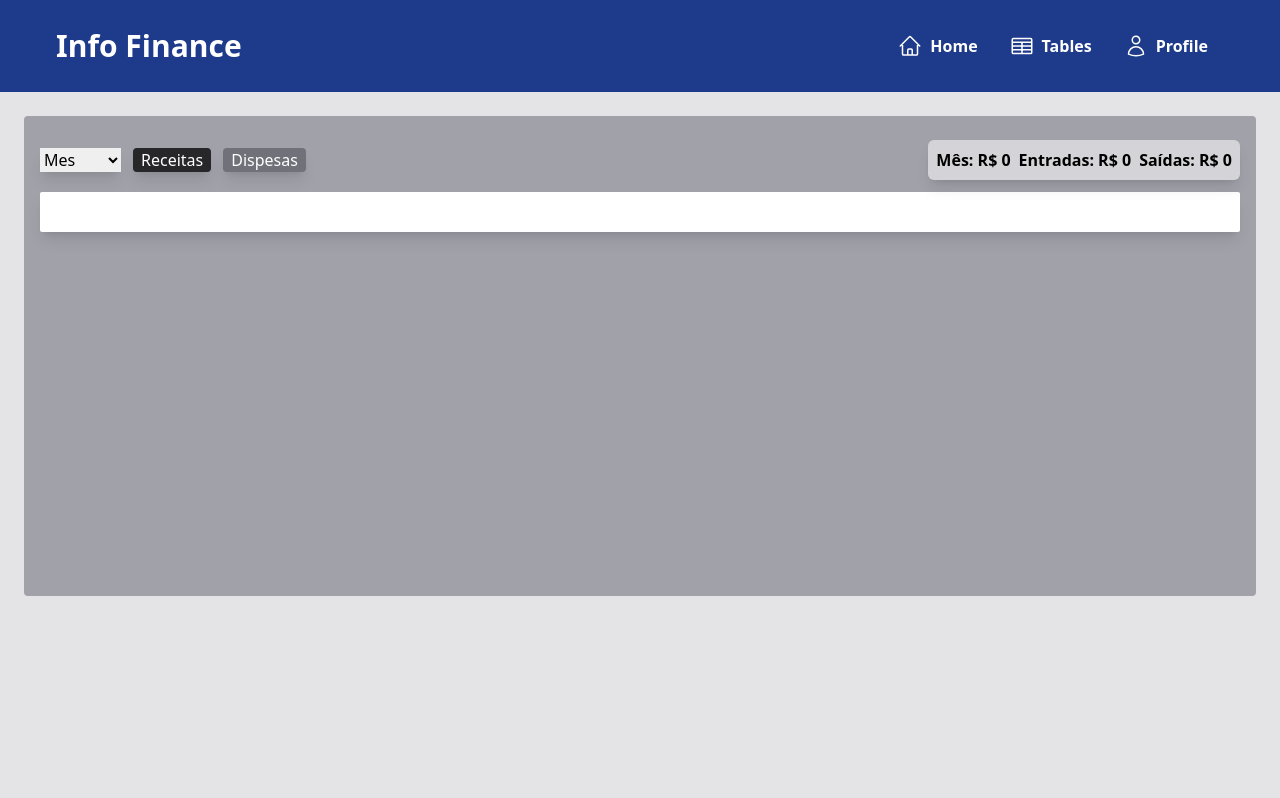
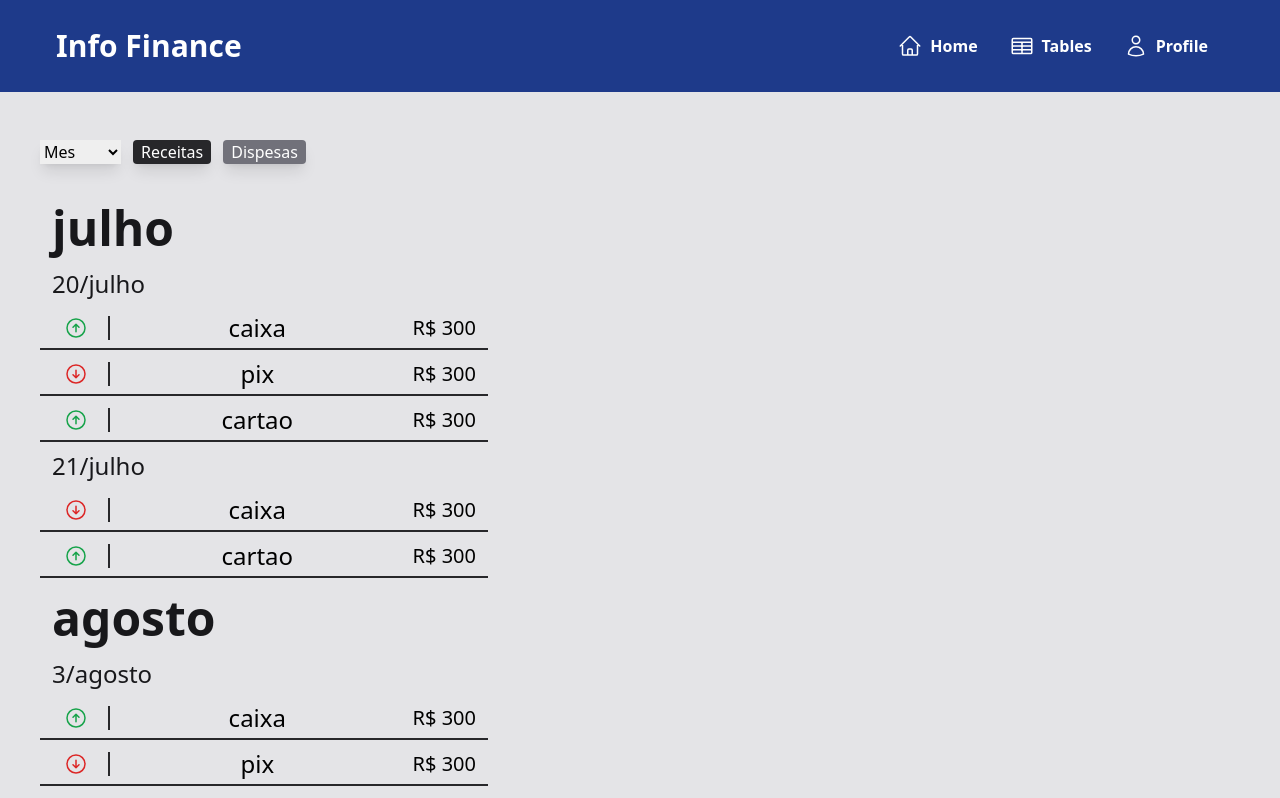
Before and after one commit to JPPaiao/info-finance, a React (Vite) app: page /dashboard/tables in a window 1280 px wide. Shown: the top 798 px of the page. Built offline with nearby package versions, Linux system fonts and the light colour scheme.

Commit message:
Adicionado a nova visualização da tabela do mês

```diff
--- /dev/null
+++ b/src/components/tableRows/index.jsx
@@ -0,0 +1,141 @@
+import { UpIcon, DownIcon } from "../icons/icons"
+
+function TableRows() {
+
+    // Dados que vamos receber do back-end
+    const dataMonths = {
+        julho: {
+            20: [
+                {
+                    id: 1,
+                    value: 300,
+                    date: "20/07/2023",
+                    desciption: "input",
+                    text: "caixa"
+                },
+                {
+                    id: 2,
+                    value: 300,
+                    date: "20/07/2023",
+                    desciption: "output",
+                    text: "pix"
+                },
+                {
+                    id: 3,
+                    value: 300,
+                    date: "20/07/2023",
+                    desciption: "input",
+                    text: "cartao"
+                },
+            ],
+            21: [
+                {
+                    id: 1,
+                    value: 300,
+                    date: "21/07/2023",
+                    desciption: "output",
+                    text: "caixa"
+                },
+                {
+                    id: 2,
+                    value: 300,
+                    date: "21/07/2023",
+                    desciption: "input",
+                    text: "cartao"
+                },
+            ]
+        },
+        agosto: {
+            3: [
+                {
+                    id: 1,
+                    value: 300,
+                    date: "3/08/2023",
+                    desciption: "input",
+                    text: "caixa"
+                },
+                {
+                    id: 2,
+                    value: 300,
+                    date: "3/08/2023",
+                    desciption: "output",
+                    text: "pix"
+                },
+                {
+                    id: 3,
+                    value: 300,
+                    date: "3/08/2023",
+                    desciption: "input",
+                    text: "cartao"
+                },
+            ],
+            4: [
+                {
+                    id: 1,
+                    value: 300,
+                    date: "4/08/2023",
+                    desciption: "output",
+                    text: "caixa"
+                },
+                {
+                    id: 2,
+                    value: 300,
+                    date: "4/08/2023",
+                    desciption: "input",
+                    text: "cartao"
+                },
+            ]
+        }
+    }
+    const months = Object.keys(dataMonths)
+
+    return (
+        <div className="w-full mt-7">
+            {
+                months.map(month => {
+                    return (
+                        <>
+                            <h1 className="text-5xl p-3 font-semibold text-zinc-900">
+                                {month}
+                            </h1>
+                            {
+                                Object.keys(dataMonths[month]).map(day => {
+                                    return (
+                                        <div>
+                                            <h2 className="text-2xl px-3 py-1 font-medium text-zinc-900">
+                                                {day}/{month}
+                                            </h2>
+                                            {
+                                                dataMonths[month][day].map(data => {
+                                                    let icon = data.desciption == "input" ? <UpIcon classname={"text-green-600"} /> : <DownIcon classname={"text-red-600"} />
+
+                                                    return (
+                                                        <div
+                                                            className="flex gap-1 justify-between max-w-md items-center text-xl my-1 p-1 border-b-2 border-zinc-800"
+                                                        >
+                                                            <span className="border-r-2 border-zinc-800 px-5">
+                                                                {icon}
+                                                            </span>
+                                                            <span className="text-2xl px-3">
+                                                                {data.text}
+                                                            </span>
+                                                            <span className="text-xl px-2">
+                                                                R$ {data.value}
+                                                            </span>
+                                                        </div>
+                                                    )
+                                                })
+                                            }
+                                        </div>
+                                    )
+                                })
+                            }
+                        </>
+                    )
+                })
+            }
+        </div>
+    )
+}
+
+export { TableRows }
--- a/src/index.css
+++ b/src/index.css
@@ -3,5 +3,5 @@
 @tailwind utilities;
 
 body {
-    @apply h-screen w-full font-sans
+    @apply h-screen w-full font-sans bg-zinc-200
 }
--- a/src/routes/dashboard/index.jsx
+++ b/src/routes/dashboard/index.jsx
@@ -20,7 +20,7 @@ function Dashboard() {
     const matches = useMatches()
 
     return (
-        <div className="h-screen w-full bg-zinc-200">
+        <div>
             <header className="flex bg-blue-900 py-7 px-14">
                 <Header />
                 <Nav />
--- a/src/routes/tablesRouter/index.jsx
+++ b/src/routes/tablesRouter/index.jsx
@@ -3,7 +3,7 @@ import { useEffect, useMemo, useState } from "react"
 import { connect } from "react-redux"
 import { store } from "../../store"
 import { useLoaderData } from "react-router-dom"
-import Tables from "../../components/tables"
+import { TableRows } from "../../components/tableRows"
 
 async function loaderTable() {
     return store.getState().tableMonth
@@ -14,9 +14,6 @@ function TablesRouter({ table }) {
     const [tableDescription, setTableDescription] = useState(true)
     const [columnsTable, setColumnsTable] = useState(tableData.columns.inputs)
     const [dataTable, setDataTable] = useState(tableData.data.inputs)
-    const totalInputs = `R$ ${parseFloat(table.dataTotal.totalInputs)}`
-    const totalOutputs = `R$ ${parseFloat(table.dataTotal.totalOutputs)}`
-    const totalMonth = `R$ ${parseFloat(table.dataTotal.total)}`
 
     useEffect(() => {
         tableDescription ? (
@@ -57,7 +54,7 @@ function TablesRouter({ table }) {
     )
 
     return (
-        <section className="bg-zinc-400 rounded p-4 w-full min-h-[480px]">
+        <section className=" rounded p-4 w-full min-h-[480px]">
             <div className="flex gap-2 my-2 justify-between">
                 <div className="flex gap-3 items-center">
                     <select className="h-6 shadow-lg" name="select">
@@ -80,14 +77,9 @@ function TablesRouter({ table }) {
                         Dispesas
                     </Button>
                 </div>
-                <div className="flex gap-2 p-2 rounded-md bg-zinc-300 font-semibold shadow-lg">
-                    <div>Mês: {totalMonth}</div>
-                    <div>Entradas: {totalInputs}</div>
-                    <div>Saídas: {totalOutputs}</div>
-                </div>
             </div>
             <div className="w-full h-full my-3">
-                <Tables columns={columns} data={data} />
+                <TableRows />
             </div>
         </section>
     )
```
